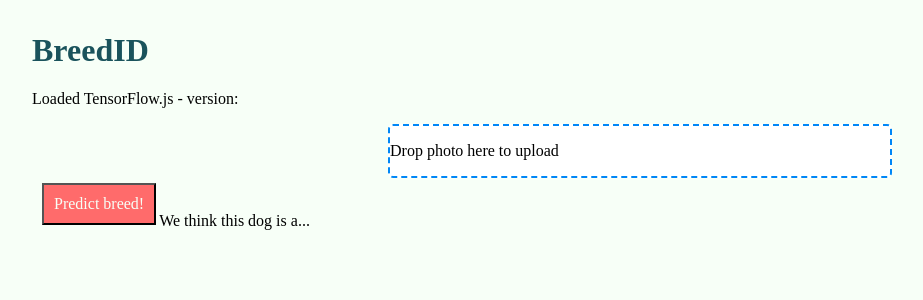
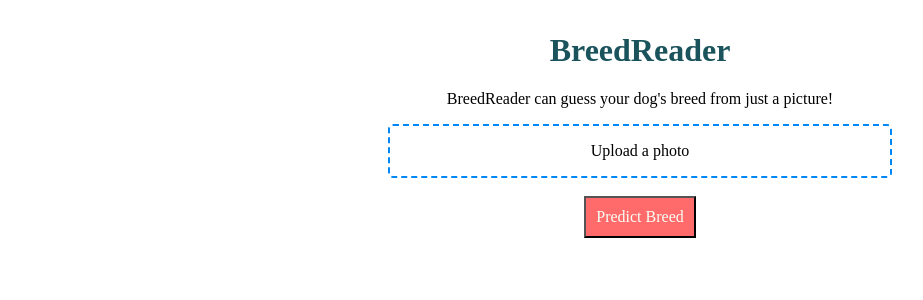
Before and after one commit to laurenfey/breed-id, a PHP site: page / in a window 1280 px wide. Shown: the top 300 px of the page, without its empty margins (0-923 px from the left). Run offline with PHP 8.4, Linux system fonts and the light colour scheme; some libraries are stand-ins or nearby versions.

Commit message:
style changes

```diff
--- a/index.php
+++ b/index.php
@@ -1,14 +1,14 @@
 <!DOCTYPE html>
 <html lang="en">
   <head><meta http-equiv="Content-Type" content="text/html; charset=UTF-8">
-    <title>Dog BreedID</title>
+    <title>BreedReader</title>
     <meta charset="utf-8">
     <meta http-equiv="X-UA-Compatible" content="IE=edge">
     <meta name="viewport" content="width=device-width, initial-scale=1">
     <link rel="stylesheet" href="style.css">
   </head>
   <body>
-    <h1>BreedID</h1>
+    <h1>BreedReader</h1>
 
     <!-- Import TensorFlow.js library -->
     <script src="https://cdn.jsdelivr.net/npm/@tensorflow/tfjs@3.11.0/dist/tf.min.js" type="text/javascript"></script>
@@ -18,16 +18,16 @@
     <script src="https://unpkg.com/dropzone@5/dist/min/dropzone.min.js"></script>
     <link rel="stylesheet" href="https://unpkg.com/dropzone@5/dist/min/dropzone.min.css" type="text/css">
 
-    <p id="status">Awaiting TF.js load</p>
+    <p> BreedReader can guess your dog's breed from just a picture! </p>
 
     <form action="file-upload.php" class="dropzone" id="upload" name="upload" method="post" enctype="multipart/form-data">
-      <p class="dz-message">Drop photo here to upload</p>
-    </form>
+      <p class="dz-message">Upload a photo</p>
+    </form> <br>
 
-    <button id="predict" type="button">Predict breed!</button>
+    <button id="predict" type="button" style="display: block; margin: 0 auto;"> Predict Breed </button> <br>
 
-    <img crossorigin="anonymous" id="dogphoto" tag="img">
+    <img crossorigin="anonymous" id="dogphoto" tag="img"> <br>
+    <p id="breed"> </p>
 
-    <p id="breed">We think this dog is a... </p>
   </body>
 </html>
--- a/style.css
+++ b/style.css
@@ -2,13 +2,13 @@
 body {
   font-family: avenir;
   margin: 2em;
-  background-color: #F7FFF7;
+  text-align: center;
 }
 
 h1 {
   color: #1A535C;
+  text-align: center;
 }
-
 
 button {
   font-family: avenir;
@@ -16,8 +16,9 @@ button {
   background-color: #FF6B6B;
   color: #F7FFF7;
   padding: 10px;
-  float: left;
   margin: 5px 3px 5px 10px;
+  align-items: center;
+  display: block
 }
 
 img {
@@ -34,3 +35,7 @@ img {
     margin-left: auto;
     margin-right: auto;
 }
+
+.text-center {
+  text-align: center;
+}
```
Also changed, not shown: script.js (+1 -4 lines).
